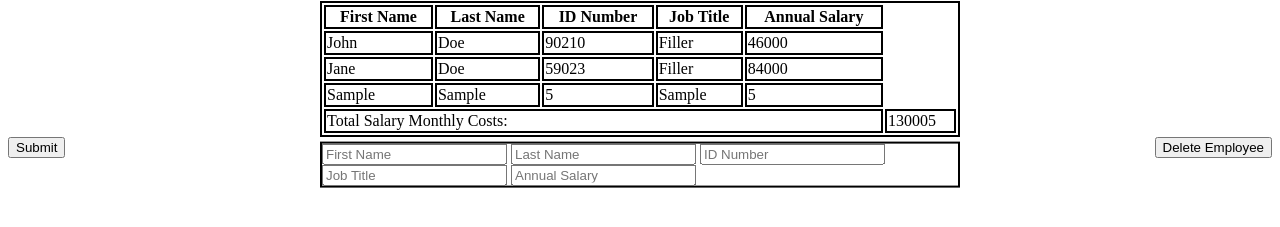
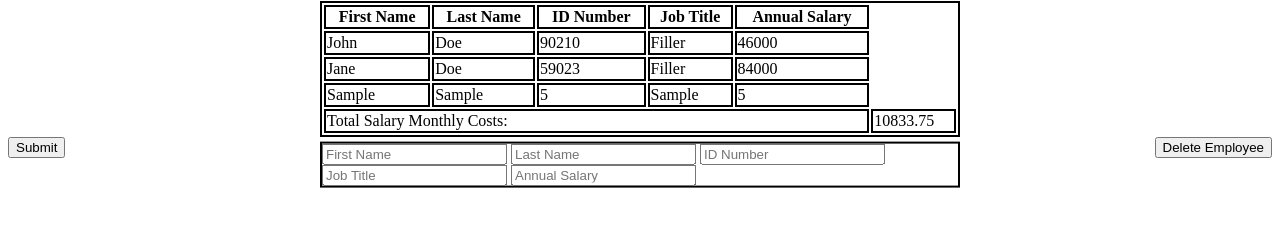
Before and after one commit to dariannasrabadi/week2day2HomeWork, a plain HTML site: page index.html in a window 1280 px wide. Both pictures are taken after typing "Sample", "Sample", "5", "Sample", "5" into the empty fields and a click on the button "Submit". Shown: the part 87-314 px from the top of the page. Drawn offline with Linux system fonts and the light colour scheme.

Commit message:
change the output to be divided by 12

```diff
--- a/index.html
+++ b/index.html
@@ -40,7 +40,7 @@
     <tfoot>
       <tr>
         <td colspan=50% id="setFootCell">Total Salary Monthly Costs:</td>
-        <td colspan=50% id="tableFootCell">130000</td>
+        <td colspan=50% id="tableFootCell">10833.33</td>
       </tr>
     </tfoot>
   </table>
--- a/salary.js
+++ b/salary.js
@@ -18,7 +18,7 @@ class Employee { // start class
   }// end class constructor
 } // end of class
 var employee = []; // storage of employees array
-var combinedSalaries = 130000; // storage of all employee salaries (130000 is the initial one on the HTML)
+var combinedSalaries = 130000/12; // storage of all employee salaries (130000 was the initial one on the HTML) now its this result written.
 
 /****START OF employeeSubmited function****/
 function employeeSubmited(){
@@ -46,7 +46,8 @@ $row.append('<td class="ifDeleted">' + id + '</td>'); // Appending it to TR
 $row.append('<td class="ifDeleted">' + job + '</td>'); // Appending it to TR
 $row.append('<td>' + salary + '</td>'); // Appending it to TR
 $('tbody').append($row); // Appending to table body
-combinedSalaries += parseInt(salary);
+combinedSalaries += (parseInt(salary)/12);
+
 $('#tableFootCell').empty().append(combinedSalaries);
 
 $('input').val('');
```
